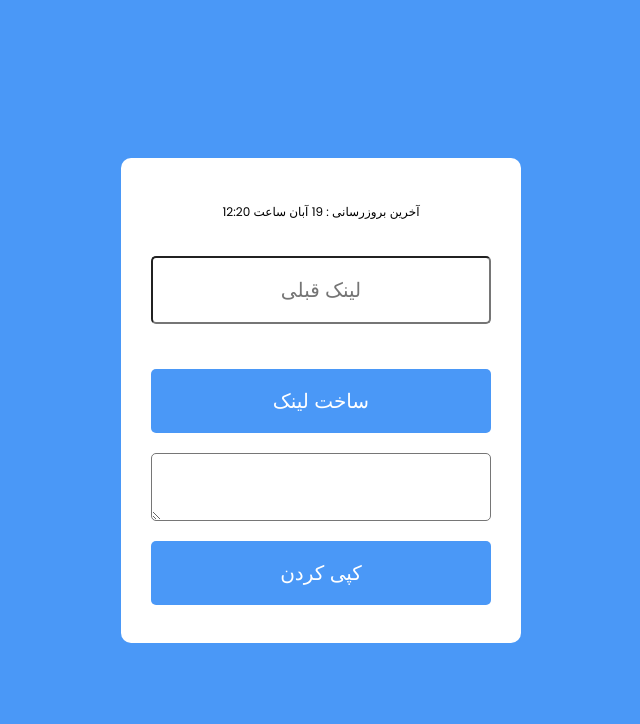
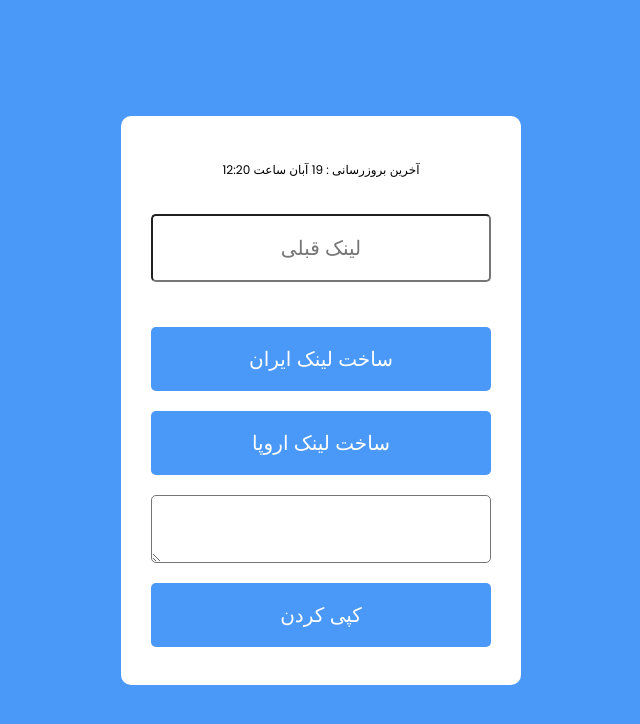
Before and after one commit to mmhdih/linkconvertor, a plain HTML site: page index.html in a window 1280 px wide. Shown: the whole page, without its empty margins (319-959 px from the left). Drawn offline with Linux system fonts and the light colour scheme.

Commit message:
Update index.html

```diff
--- a/index.html
+++ b/index.html
@@ -12,7 +12,8 @@
       <p class="message">آخرین بروزرسانی : 19 آبان ساعت 12:20</p>
       <input type=" text" id="textField1" placeholder="لینک قبلی" />
       <br />
-      <button onclick="changeValue()">ساخت لینک</button>
+      <button onclick="changeValue()">ساخت لینک ایران</button>
+      <button onclick="changeValueIr()">ساخت لینک اروپا</button>
 
       <textarea id="newP"></textarea>
 
```
